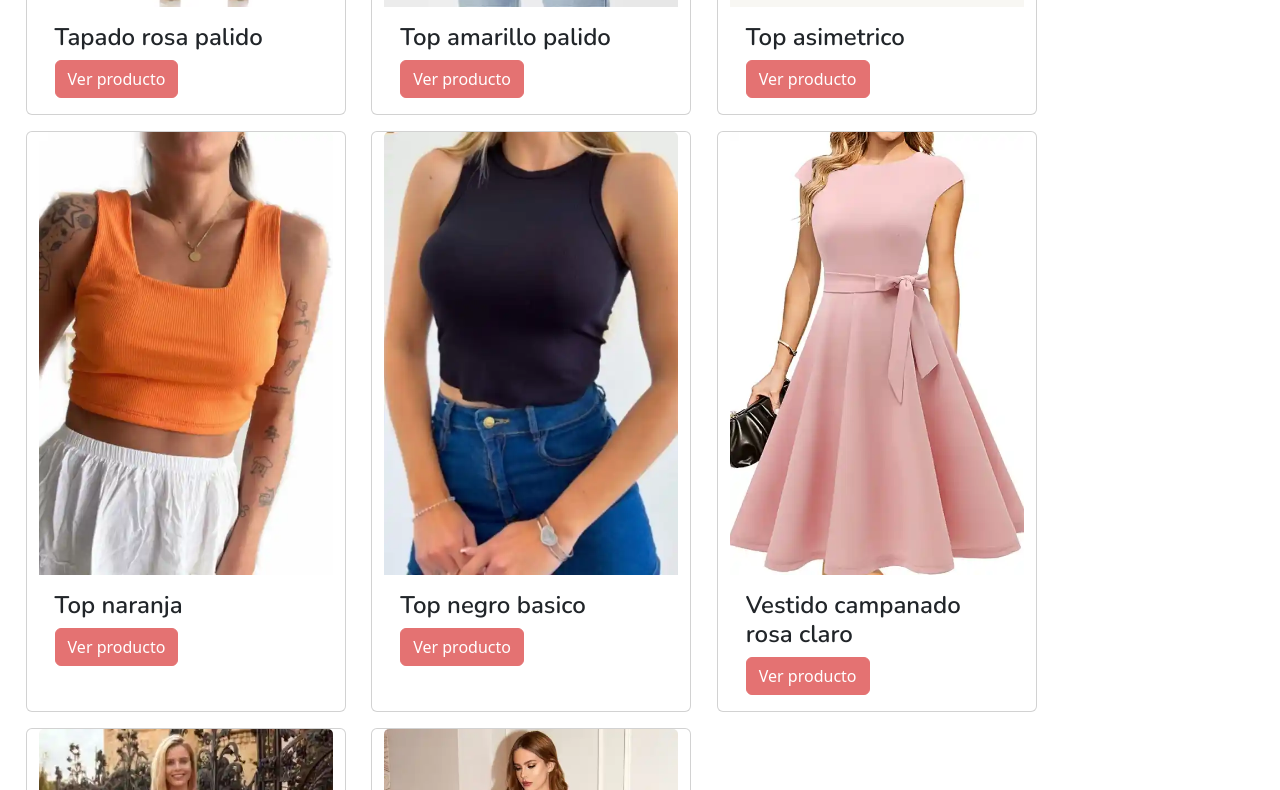
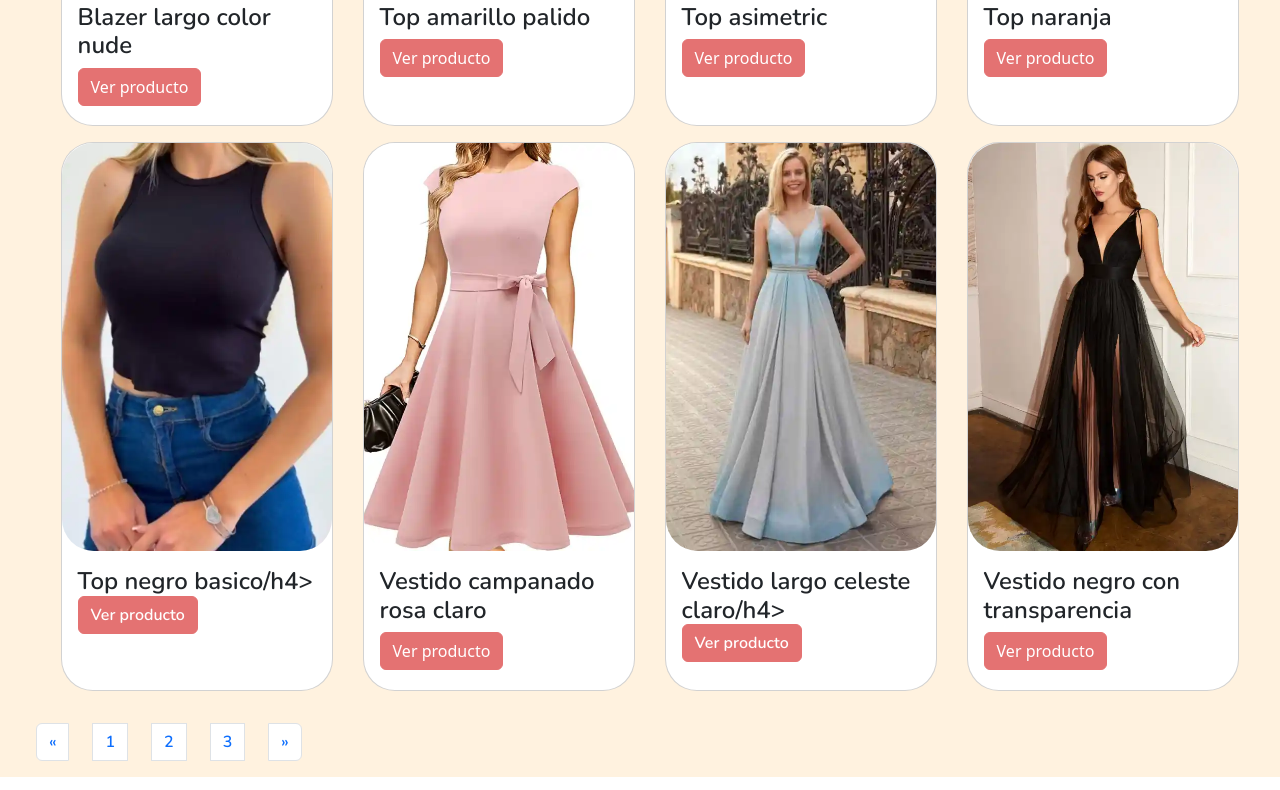
Before and after one commit to Luci1512/ProyectoCoder, a website: page pages/productos.html in a window 1280 px wide. Shown: the part 914-1704 px from the top of the page. Drawn offline with nearby package versions, Linux system fonts and the light colour scheme.

Commit message:
prueba mobile

```diff
--- a/pages/productos.html
+++ b/pages/productos.html
@@ -16,13 +16,13 @@
 
  <!--inicia area de marca -->
  <header class="container-fluid">
-  <div class="row">
-    <div class="col-lg-2  d-none d-sm-block"><a href="../index.html">
+  <div class="row  col-12">
+    <div class="col-lg-3  d-none d-sm-block"><a href="../index.html">
       <img src="../img/logos/logo-new-augustine.webp" alt="Logo NewAugustine">
     </div></a>
     <div class="col-lg-6 d-none d-sm-block">
       <h1>New Augustine</h1>
-      <h2 class="col-lg-4">Productos</h2>
+      <h2>Productos</h2>
     </div>
     <div class="d-block d-sm-block d-md-none ">
       <h1 class="fontsH1-mobile">New Augustine</h1>
@@ -105,70 +105,93 @@
     <!-- fin filtros -->
     <!-- inica productos desktop -->
 
-    <section class="row">
-      <div class="card col-lg-4 d-none d-sm-block productos">
+    <section>
+      <ul class="figuras">
+        <li class="card d-none d-sm-block productos">
           <img src="../img/productos/blazer-largo-color-nude.webp" class="card-img-top" alt="blazer largo color nude">
           <div class="card-body">
-        <h4 class="card-title">Tapado rosa palido</h4>
+            <h4 class="card-title">Blazer largo color nude</h4>
+            <div class="productBtn">
               <a href="#" class="btn btn-primary">Ver producto</a>
             </div>
           </div>
+        </li>
 
-      <div class="card col-lg-4 d-none d-sm-block productos">
+        <li class="card  d-none d-sm-block productos">
           <img src="../img/productos/top-amarillo-palido.webp" class="card-img-top" alt="Top amarillo palido">
           <div class="card-body">
             <h4 class="card-title">Top amarillo palido</h4>
+            <div class="productBtn">
               <a href="#" class="btn btn-primary">Ver producto</a>
             </div>
           </div>
+        </li>
 
-      <div class="card col-lg-4 d-none d-sm-block productos">
-        <img src="../img/productos/top-asimetrico-marron.webp" class="card-img-top" alt="Top asimetrico">
+        <li class="card  d-none d-sm-block productos">
+          <img src="../img/productos/top-asimetrico-marron.webp" class="card-img-top" alt="Top asimetrico marron">
           <div class="card-body">
-        <h4 class="card-title">Top asimetrico</h4>
+            <h4 class="card-title">Top asimetric</h4>
+            <div class="productBtn">
               <a href="#" class="btn btn-primary">Ver producto</a>
             </div>
           </div>
+        </li>
 
-      <div class="card col-lg-4 d-none d-sm-block productos">
+        <li class="card d-none d-sm-block productos">
           <img src="../img/productos/top-naranja-tirantes-gruesos.webp" class="card-img-top" alt="top naranja">
           <div class="card-body">
             <h4 class="card-title">Top naranja</h4>
+            <div class="productBtn">
               <a href="#" class="btn btn-primary">Ver producto</a>
             </div>
           </div>
+        </li>
 
-      <div class="card col-lg-4 d-none d-sm-block productos">
-        <img src="../img/productos/top-negro-basico.webp" class="card-img-top" alt="top negro">
+        <li class="card d-none d-sm-block productos">
+          <img src="../img/productos/top-negro-basico.webp" class="card-img-top" alt="top negro basico">
           <div class="card-body">
-       <h4 class="card-title">Top negro basico</h4>
+            <h4 class="card-title">Top negro basico/h4>
+              <div class="productBtn">
                 <a href="#" class="btn btn-primary">Ver producto</a>
               </div>
           </div>
+        </li>
 
-      <div class="card col-lg-4 d-none d-sm-block productos">
+        <li class="card d-none d-sm-block productos">
           <img src="../img/productos/vestido-rosa-acampanado.webp" class="card-img-top" alt="vestido hasta las rodillas rosa claro">
           <div class="card-body">
             <h4 class="card-title">Vestido campanado rosa claro</h4>
+            <div class="productBtn">
               <a href="#" class="btn btn-primary">Ver producto</a>
             </div>
           </div>
+        </li>
 
-      <div class="card col-lg-4 d-none d-sm-block productos">
+        <li class="card d-none d-sm-block productos">
           <img src="../img/productos/vestido-largo-celeste-claro.webp" class="card-img-top" alt="vestido largo celeste claro">
           <div class="card-body">
-        <h4 class="card-title">Vestido largo celeste claro</h4>
+            <h4 class="card-title">Vestido largo celeste claro/h4>
+              <div class="productBtn">
                 <a href="#" class="btn btn-primary">Ver producto</a>
               </div>
           </div>
+        </li>
 
-      <div class="card col-lg-4 d-none d-sm-block productos">
+        <li class="card col-lg-4 d-none d-sm-block productos">
           <img src="../img/productos/vestido-negro-largo-con-trasparencia.webp" class="card-img-top" alt="vestido negro largo con transparencia">
           <div class="card-body">
             <h4 class="card-title">Vestido negro con transparencia</h4>
+            <div class="productBtn">
               <a href="#" class="btn btn-primary">Ver producto</a>
             </div>
+
           </div>
+        </li>
+
+      </ul>
+
+
+
 
 
 <!-- fin productos desktop -->
--- a/scss/_marca.scss
+++ b/scss/_marca.scss
@@ -31,14 +31,16 @@ header{
 
     h1{
         font-family: $mainFuente;
-         font-size: $fontsH1-desk;
+        font-size: $fontsH1-desk;
         text-align: center;
 
     }
+
     h2{
         font-family: $mainFuente;
         font-size: $fontsH2-desk;
-        padding-left: 70%;
+        text-align: right;
+
     }
 }
 
--- a/scss/_productos.scss
+++ b/scss/_productos.scss
@@ -20,11 +20,32 @@ $footerTextColor: rgb(255, 255, 255);
 $heightA: auto;
 
 //mixins
+.figuras {display: flex;
+    justify-content: space-around;
+    flex-wrap: wrap;
+    list-style: none;
+    padding: 1rem;
+    margin: auto;
+    position: relative;
+    width: auto;
+    margin-left: 1rem;
+    }
 
 @mixin Productos {
-    margin-left: 2%;
+    margin-left: 0.2rem;
     margin-bottom: 1rem;
-    width: 20rem;
+    padding: 0;
+
+    display: flex;
+    justify-content: center;
+    width: auto;
+    max-width: 17rem;
+    justify-content: center;
+    justify-items: stretch;
+    border-radius: 2rem;
+    img{
+        border-radius: 2rem;
+    }
 }
 
 @mixin productos-mobile{
@@ -32,6 +53,8 @@ $heightA: auto;
     margin-bottom: 1rem;
     width: 11rem;
 };
+
+
 
 .btn-primary{
     background-color: $btnColor;
@@ -47,7 +70,8 @@ $heightA: auto;
 }
 
 .paginacion{
-    padding-left: 40%;
+    position: relative;
+    align-items: center;
 }
 
 h3{
@@ -61,6 +85,11 @@ h3{
 h4{
     font-family: $secondFuente;
 
+}
+
+.productBtn{
+    margin-bottom : 0.2rem;
+    position: relative;
 }
 
 main{
--- a/scss/main.scss
+++ b/scss/main.scss
@@ -1,5 +1,6 @@
 @import url('https://fonts.googleapis.com/css2?family=Dancing+Script&family=Nunito:wght@600&display=swap');
 
+@import "./pruducs";
 @import "./marca";
 @import "./footer";
 @import "./productos";
@@ -10,16 +11,31 @@
 $mainFuente:'Dancing Script', cursive;
 $secondFuente: 'Nunito', sans-serif;
 
-//tamaños
+//tamaños letras
 $fontsH1: 10em;
 $fontsH2: 8em;
 $fontsH3: 6em;
 $fontsH4: 4em;
 $fontsH1-mobile: 0.5em;
 
+//tamaños imgs
+$imgsPrducts: 20rem;
+
 //colors
 $primary: #fccbca;
 $secondary: rgb(252, 227, 227);
+$backgroundColor: rgb(255, 242, 223);
 $footerBgcolor: rgb(0,0,0);
 //height
 $heightA: auto;
+
+//flex
+
+.posicionTitles{
+    display: flex;
+    position: relative;
+}
+
+main{
+    background-color: $backgroundColor ;
+}
```
Also changed, not shown: index.html (+4 -1 lines), pages/colecciones.html (+1 -1 lines), pages/contacto.html (+1 -1 lines), pages/nosotros.html (+1 -1 lines), css/main.css, scss/_pruducs.scss (added), 1 other file. Lines whose indentation alone changed are shown as unchanged.
